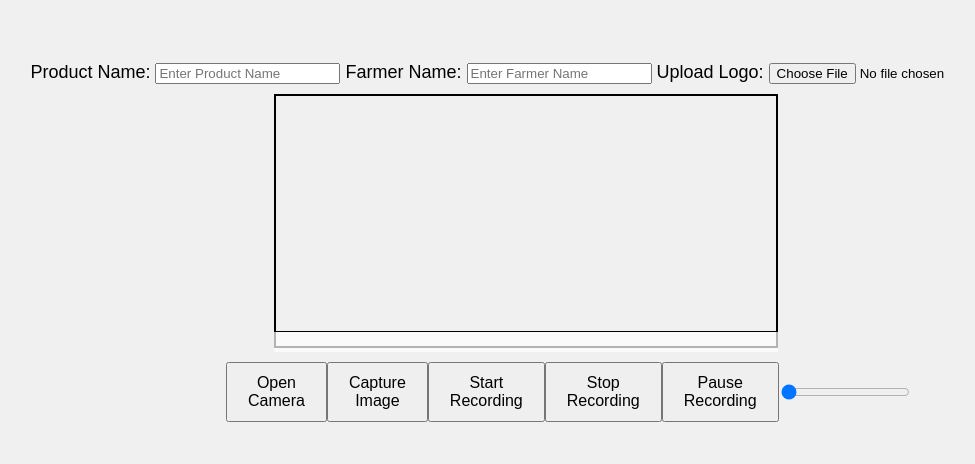
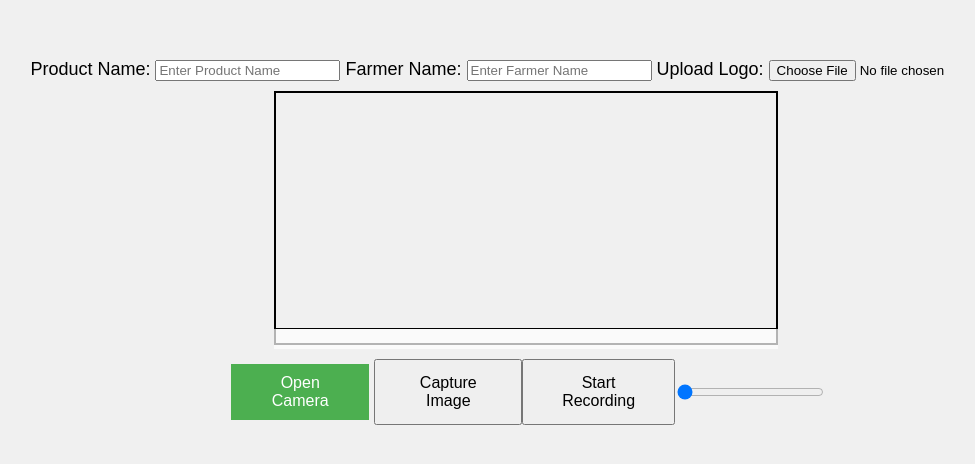
Before and after one commit to BGSAdmin/gps-timestamp-camera, a plain HTML site: page index.html in a window 1280 px wide. Shown: the part 158-622 px from the top of the page, without its empty margins (114-1089 px from the left). Drawn offline with Linux system fonts and the light colour scheme.

Commit message:
Update index.html

```diff
--- a/index.html
+++ b/index.html
@@ -67,6 +67,17 @@
             text-align: left;
             border-top: 1px solid black;
         }
+        #open-camera {
+            display: inline-block; /* Ensure it's displayed */
+            padding: 10px 20px;
+            font-size: 16px;
+            cursor: pointer;
+            background-color: #4CAF50; /* Green background for visibility */
+            color: white;
+            border: none;
+            margin: 5px;
+}
+
     </style>
 </head>
 <body>
@@ -83,13 +94,14 @@
     </div>
     <canvas id="canvas"></canvas>
 
-    <div id="controls">
-        <button id="open-camera">Open Camera</button>
-        <button id="take-photo" >Capture Image</button>
-        <button id="start-record" >Start Recording</button>
-        <button id="stop-record" >Stop Recording</button>
-        <button id="pause-record" >Pause Recording</button>
-        <input type="range" id="zoom-range" min="1" max="3" step="0.1" value="1">
+   <div id="controls">
+    <button id="open-camera">Open Camera</button>
+    <button id="take-photo">Capture Image</button>
+    <button id="start-record">Start Recording</button>
+    <button id="stop-record" style="display:none;">Stop Recording</button>
+    <button id="pause-record" style="display:none;">Pause Recording</button>
+    <input type="range" id="zoom-range" min="1" max="3" step="0.1" value="1">
+
 
     <div id="result"></div>
 
```
